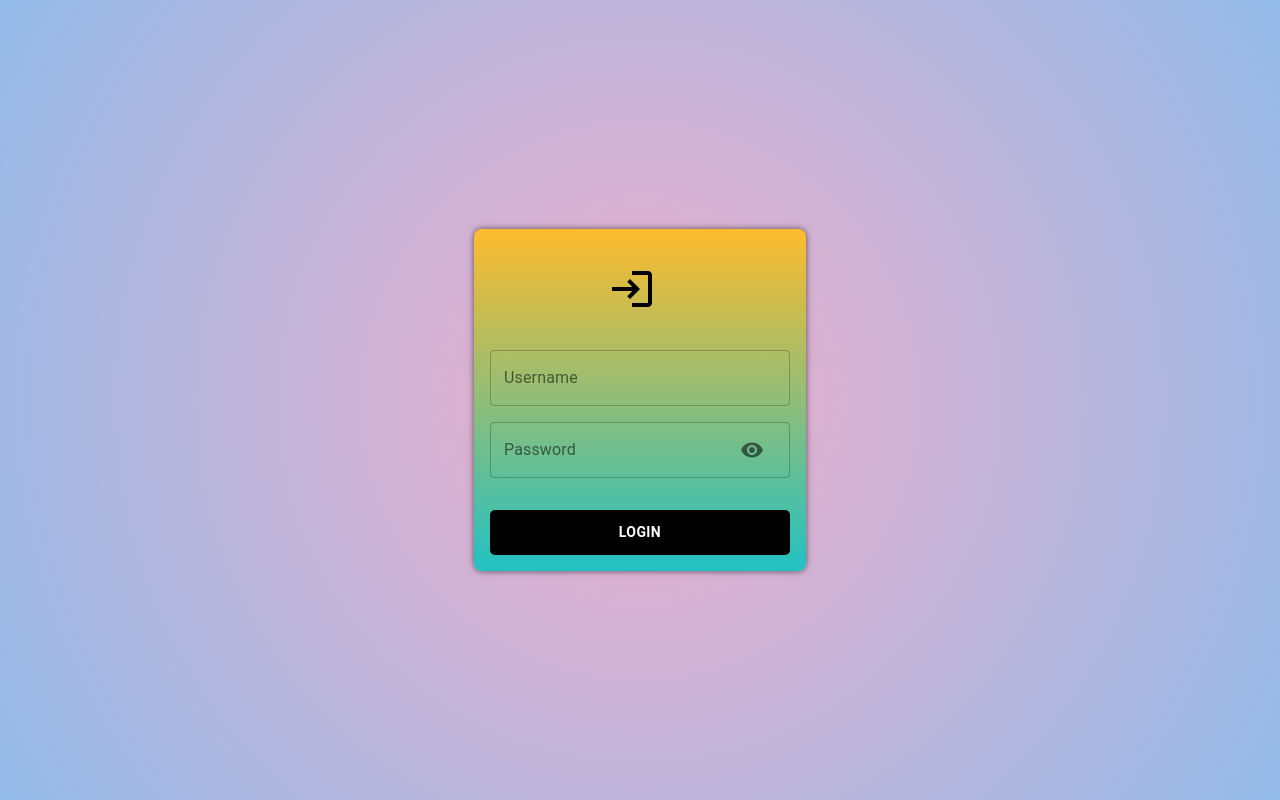
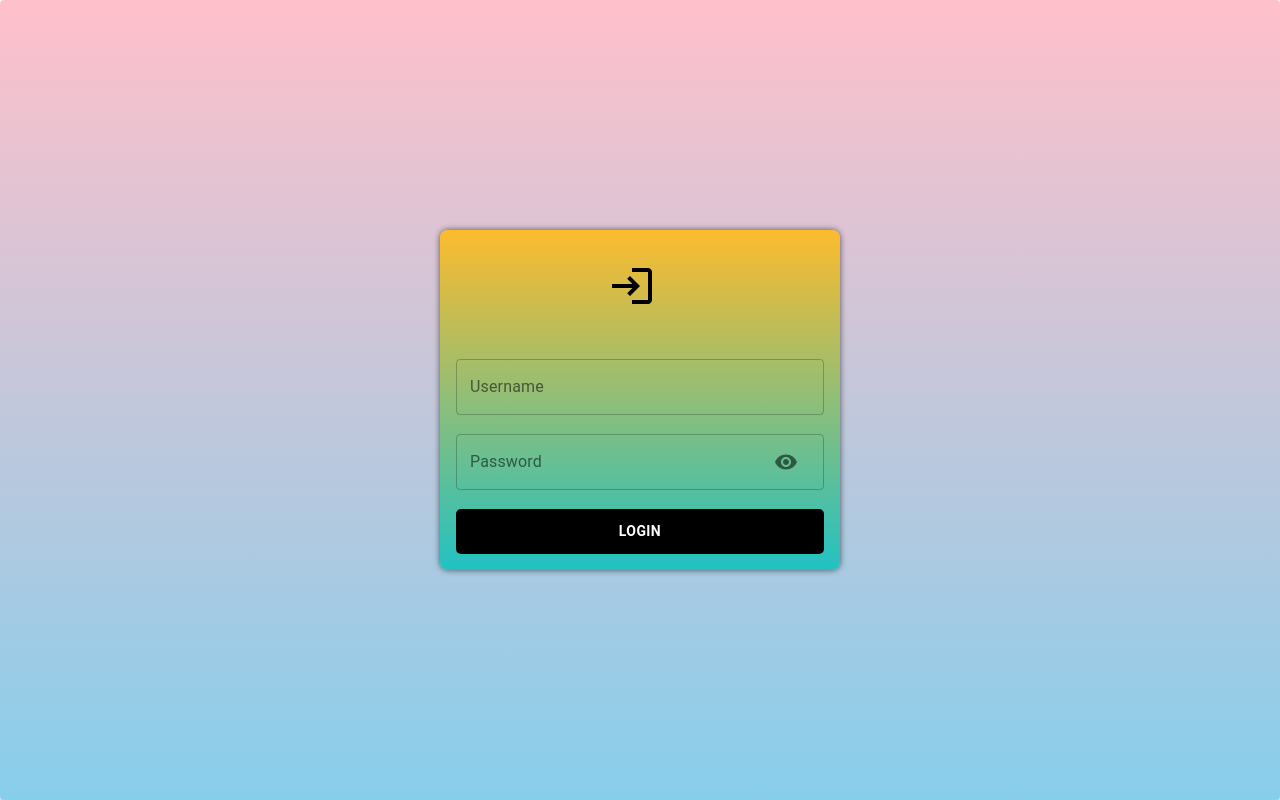
Before and after one commit to kodekulture/wordle-ui, a React (Create React App) app: page /login in a window 1280 px wide. Built offline with nearby package versions, Linux system fonts and the light colour scheme.

Commit message:
refactor: reuse components

```diff
--- a/package.json
+++ b/package.json
@@ -19,6 +19,8 @@
     "autoprefixer": "^10.4.16",
     "postcss-cli": "^10.1.0",
     "react": "^18.2.0",
+    "react-chat-widget": "^3.1.4",
+    "react-countdown": "^2.3.5",
     "react-dom": "^18.2.0",
     "react-icons": "^4.11.0",
     "react-router-dom": "^6.17.0",
--- a/src/App.tsx
+++ b/src/App.tsx
@@ -1,14 +1,23 @@
 import React from 'react'
-import { BrowserRouter as Router, Routes, Route } from 'react-router-dom'
+import { BrowserRouter as Router, Routes, Route, Navigate } from 'react-router-dom'
 import Authentication from './components/pages/Authentication'
+import Game from './components/pages/Game'
 import Home from './components/pages/Home'
+
+const DefaultPage: React.FC = () => {
+  return (
+    <Navigate to="/" />
+  )
+}
 
 function App () {
   return (
     <Router>
       <Routes>
         <Route path="/login" Component={Authentication} />
+        <Route path="/play" Component={Game} />
         <Route path="/" Component={Home} />
+        <Route path="/*" Component={DefaultPage} />
       </Routes>
     </Router>
   )
--- /dev/null
+++ b/src/components/container/DefaultButton.tsx
@@ -0,0 +1,26 @@
+import React from 'react'
+import Button from '@mui/material/Button'
+
+interface WrapperProps {
+  text: string
+  disabled: boolean
+  onClick: (e: React.FormEvent) => void
+}
+
+const DefaultButton: React.FC<WrapperProps> = ({ text, disabled, onClick }) => {
+  return (
+    <Button
+      type="submit"
+      fullWidth
+      variant="contained"
+      color="primary"
+      onClick={onClick}
+      style={{ marginTop: 16, borderRadius: 5, backgroundColor: 'black', fontWeight: 'bold', color: '#fff', padding: '10px 16px' }}
+      disabled={disabled}
+    >
+      {text}
+    </Button>
+  )
+}
+
+export default DefaultButton
--- /dev/null
+++ b/src/components/container/DefaultContainer.tsx
@@ -0,0 +1,16 @@
+import React, { type ReactNode } from 'react'
+import { Container } from '@mui/material'
+
+interface WrapperProps {
+  children: ReactNode
+}
+
+const DefaultContainer: React.FC<WrapperProps> = ({ children }) => {
+  return (
+    <Container style={{ background: 'linear-gradient(0deg, rgba(34,193,195,1) 0%, rgba(253,187,45,1) 100%)', padding: 16, borderRadius: 8, boxShadow: '0px 0px 6px rgba(0, 0, 0, 0.6)', width: '400px' }}>
+      {children}
+    </Container>
+  )
+}
+
+export default DefaultContainer
--- /dev/null
+++ b/src/components/container/DefaultPaper.tsx
@@ -0,0 +1,16 @@
+import React, { type ReactNode } from 'react'
+import { Paper } from '@mui/material'
+
+interface WrapperProps {
+  children: ReactNode
+}
+
+const DefaultPaper: React.FC<WrapperProps> = ({ children }) => {
+  return (
+    <Paper style={{ display: 'flex', flexDirection: 'column', justifyContent: 'center', alignItems: 'center', width: '100%', height: '100vh', background: 'linear-gradient(to bottom, #FFC0CB, #87CEEB)' }}>
+      {children}
+    </Paper>
+  )
+}
+
+export default DefaultPaper
--- a/src/components/pages/Authentication.tsx
+++ b/src/components/pages/Authentication.tsx
@@ -1,13 +1,16 @@
 import React, { useEffect, useState } from 'react'
-import TextField from '@material-ui/core/TextField'
-import Button from '@material-ui/core/Button'
+import { TextField, FormHelperText } from '@material-ui/core'
 import LoginIcon from '@mui/icons-material/Login'
 import IconButton from '@material-ui/core/IconButton'
 import InputAdornment from '@material-ui/core/InputAdornment'
 import VisibilityIcon from '@material-ui/icons/Visibility'
 import VisibilityOffIcon from '@material-ui/icons/VisibilityOff'
 
-const AuthenticationPage: React.FC = () => {
+import DefaultPaper from '../container/DefaultPaper'
+import DefaultContainer from '../container/DefaultContainer'
+import DefaultButton from '../container/DefaultButton'
+
+const Authentication: React.FC = () => {
   const [formData, setFormData] = useState({ username: '', password: '' })
   const [errors, setErrors] = useState({ username: '', password: '' })
   const [loading, setLoading] = useState(false)
@@ -52,12 +55,12 @@ const AuthenticationPage: React.FC = () => {
   }
 
   return (
-    <div style={{ display: 'flex', justifyContent: 'center', alignItems: 'center', width: '100%', height: '100vh', background: 'radial-gradient(circle, rgba(238,174,202,1) 0%, rgba(148,187,233,1) 100%)' }}>
-      <div style={{ background: 'linear-gradient(0deg, rgba(34,193,195,1) 0%, rgba(253,187,45,1) 100%)', padding: 16, borderRadius: 8, boxShadow: '0px 0px 6px rgba(0, 0, 0, 0.6)', width: 300 }}>
-          <h2 style={{ color: '#fff', textAlign: 'center' }}>
-            <LoginIcon style={{ fontSize: '48px', color: 'black', marginRight: 16, verticalAlign: 'middle', marginBottom: 1 }}/>
-          </h2>
-          <form onSubmit={handleSubmit}>
+      <DefaultPaper>
+      <DefaultContainer>
+          <div style={{ textAlign: 'center', marginBottom: 16 }}>
+            <LoginIcon style={{ padding: 16, fontSize: '48px', color: 'black', marginRight: 16, verticalAlign: 'middle', marginBottom: 1 }}/>
+          </div>
+          <form>
           <TextField
             name="username"
             fullWidth
@@ -69,7 +72,7 @@ const AuthenticationPage: React.FC = () => {
             onBlur={handleBlur}
             style={{ marginTop: 16 }}
           />
-          <div style={{ color: 'red' }}>{errors.username}</div>
+          <FormHelperText style={{ color: 'red' }}>{errors.username}</FormHelperText>
           <TextField
             name="password"
             fullWidth
@@ -91,21 +94,16 @@ const AuthenticationPage: React.FC = () => {
               )
             }}
           />
-          <div style={{ color: 'red' }}>{errors.password}</div>
-          <Button
-            type="submit"
-            fullWidth
-            variant="contained"
-            color="primary"
-            style={{ marginTop: 32, borderRadius: 5, backgroundColor: 'black', fontWeight: 'bold', color: '#fff', padding: '10px 16px' }}
-            disabled={isSubmitDisabled || loading}
-          >
-            {loading ? 'Loading...' : 'Login'}
-          </Button>
+          <FormHelperText style={{ color: 'red' }}>{errors.password}</FormHelperText>
+          <DefaultButton
+            text={loading ? 'Loading...' : 'Login'}
+            disabled={isSubmitDisabled}
+            onClick={handleSubmit}
+          />
         </form>
-      </div>
-    </div>
+      </DefaultContainer>
+    </DefaultPaper>
   )
 }
 
-export default AuthenticationPage
+export default Authentication
--- a/src/components/pages/Home.tsx
+++ b/src/components/pages/Home.tsx
@@ -1,8 +1,10 @@
-// Home.tsx
-
 import React, { useEffect, useState } from 'react'
 import TextField from '@mui/material/TextField'
+import GamepadIcon from '@mui/icons-material/Gamepad'
 import Button from '@mui/material/Button'
+
+import DefaultPaper from '../container/DefaultPaper'
+import DefaultContainer from '../container/DefaultContainer'
 
 const Home: React.FC = () => {
   const [roomId, setRoomId] = useState('')
@@ -47,12 +49,15 @@ const Home: React.FC = () => {
   }
 
   return (
-    <div style={{ display: 'flex', justifyContent: 'center', alignItems: 'center', width: '100%', height: '100vh', background: 'radial-gradient(circle, rgba(238,174,202,1) 0%, rgba(148,187,233,1) 100%)' }}>
-      <div style={{ background: 'linear-gradient(0deg, rgba(34,193,195,1) 0%, rgba(253,187,45,1) 100%)', padding: 16, borderRadius: 8, boxShadow: '0px 0px 6px rgba(0, 0, 0, 0.6)', width: 500 }}>
+    <DefaultPaper>
+      <DefaultContainer>
+        <div style={{ textAlign: 'center', marginBottom: 16 }}>
+          <GamepadIcon style={{ padding: 16, fontSize: '48px', color: 'black', marginRight: 16, verticalAlign: 'middle', marginBottom: 1 }}/>
+        </div>
         <TextField
           fullWidth
           variant="outlined"
-          style={{ marginBottom: 16 }}
+          style={{ marginTop: 16 }}
           label="Room ID"
           placeholder="Room ID"
           value={roomId}
@@ -77,8 +82,8 @@ const Home: React.FC = () => {
         >
           {isCreating ? 'Creating...' : 'Create Room'}
         </Button>
-      </div>
-    </div>
+        </DefaultContainer>
+    </DefaultPaper>
   )
 }
 
```
Also changed, not shown: 1 other file (tests, documents, lock files or other folders).
